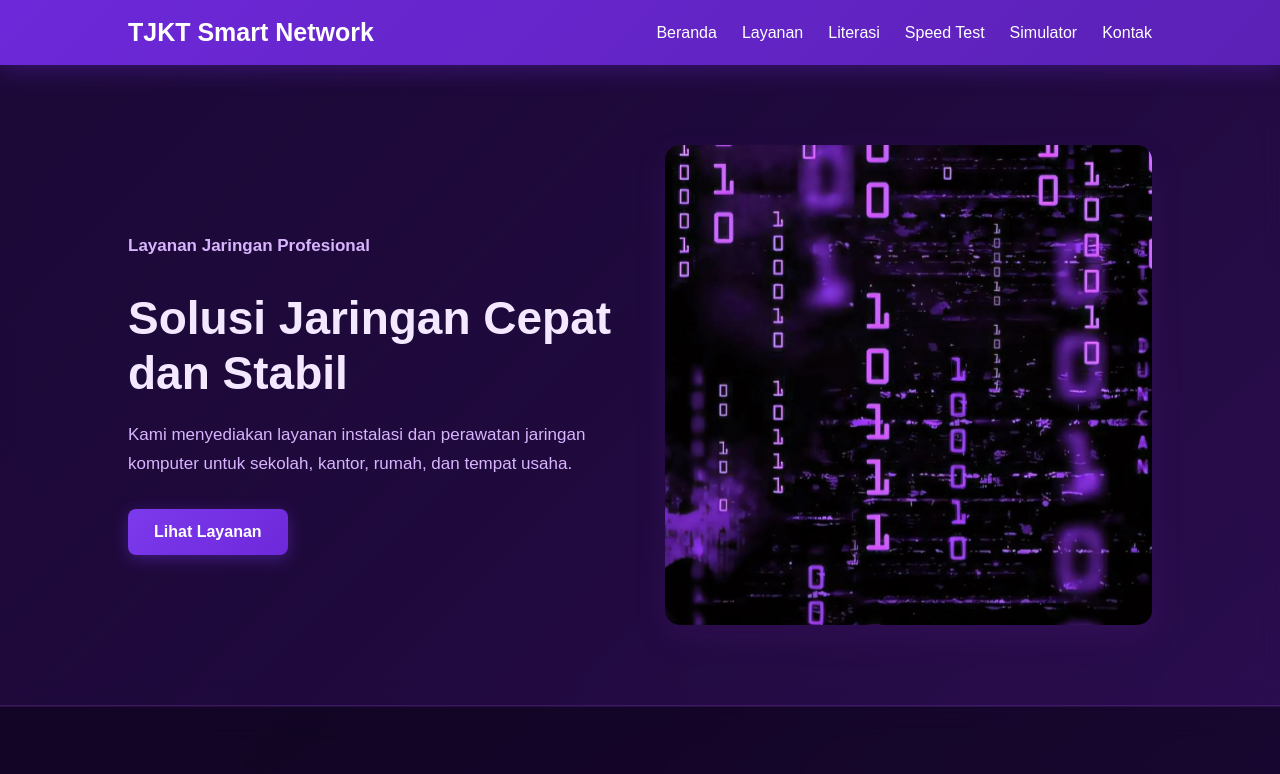
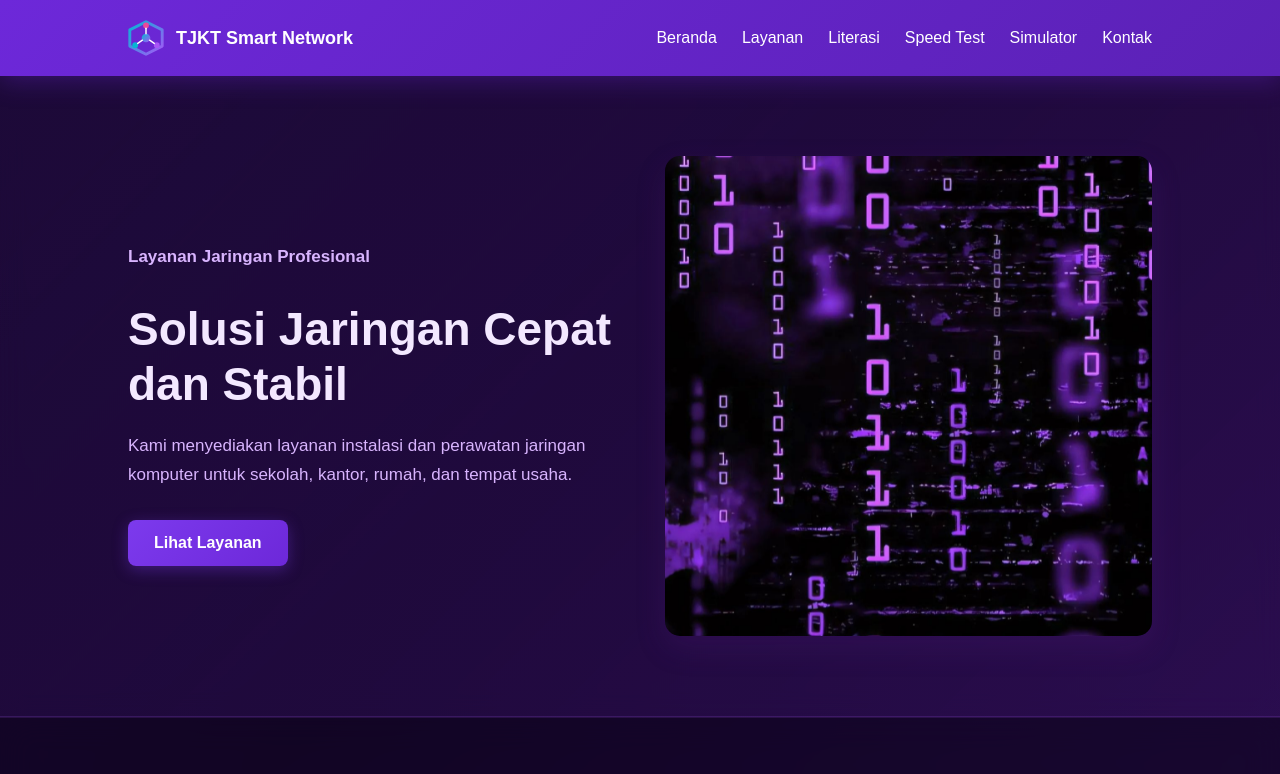
Before and after one commit to DeyyCode/TJKT-Smart-Network, a plain HTML site: page index.html in a window 1280 px wide. Shown: the top 774 px of the page. Drawn offline with Linux system fonts and the light colour scheme.

Commit message:
Add files via upload

```diff
--- a/index.html
+++ b/index.html
@@ -15,7 +15,26 @@
 
   <header>
     <nav>
-      <h1>TJKT Smart Network</h1>
+      <a href="index.html" class="logo-link">
+        <svg class="logo-svg" viewBox="0 0 100 100" xmlns="http://www.w3.org/2000/svg">
+          <defs>
+            <linearGradient id="logoGrad" x1="0%" y1="0%" x2="100%" y2="100%">
+              <stop offset="0%" stop-color="#06b6d4" />
+              <stop offset="100%" stop-color="#a855f7" />
+            </linearGradient>
+          </defs>
+          <polygon points="50,5 95,27.5 95,72.5 50,95 5,72.5 5,27.5" fill="none" stroke="url(#logoGrad)"
+            stroke-width="8" stroke-linejoin="round" />
+          <circle cx="50" cy="50" r="12" fill="url(#logoGrad)" />
+          <circle cx="50" cy="15" r="8" fill="#ec4899" />
+          <circle cx="20" cy="70" r="8" fill="#06b6d4" />
+          <circle cx="80" cy="70" r="8" fill="#a855f7" />
+          <line x1="50" y1="23" x2="50" y2="38" stroke="white" stroke-width="4" stroke-linecap="round" />
+          <line x1="27" y1="65" x2="40" y2="56" stroke="white" stroke-width="4" stroke-linecap="round" />
+          <line x1="73" y1="65" x2="60" y2="56" stroke="white" stroke-width="4" stroke-linecap="round" />
+        </svg>
+        <h1>TJKT Smart Network</h1>
+      </a>
 
       <ul>
 
--- a/style.css
+++ b/style.css
@@ -99,8 +99,26 @@ nav {
 
 nav h1 {
   margin: 0;
-  font-size: 25px;
+  font-size: 18px;
   line-height: 1;
+}
+
+.logo-link {
+  display: flex;
+  align-items: center;
+  gap: 12px;
+  text-decoration: none;
+  color: white;
+  transition: opacity 0.3s ease;
+}
+
+.logo-link:hover {
+  opacity: 0.85;
+}
+
+.logo-svg {
+  width: 36px;
+  height: 36px;
 }
 
 nav ul {
@@ -429,18 +447,24 @@ footer p {
   }
 
   .hero {
-    flex-direction: column;
+    flex-direction: column-reverse;
     padding-top: 60px;
     padding-bottom: 60px;
     text-align: center;
   }
+  .hero-gambar {
+    margin-bottom: 30px;
+    width: 100%;
+  }
 
   .hero h2 {
     font-size: 36px;
   }
 
-  .hero-gambar img {
+  .hero-gambar .slideshow {
     max-width: 450px;
+    height: 320px;
+    margin: 0 auto;
   }
 
   .kartu {
```
Also changed, not shown: layanan.html (+19 -1 lines).
